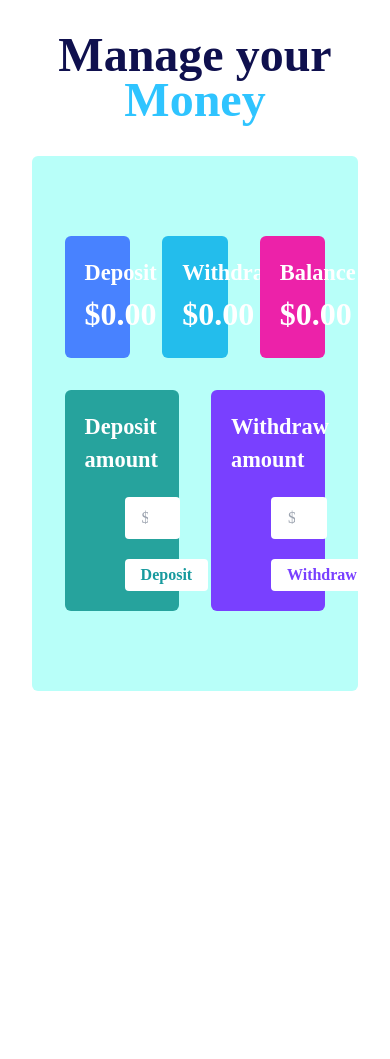
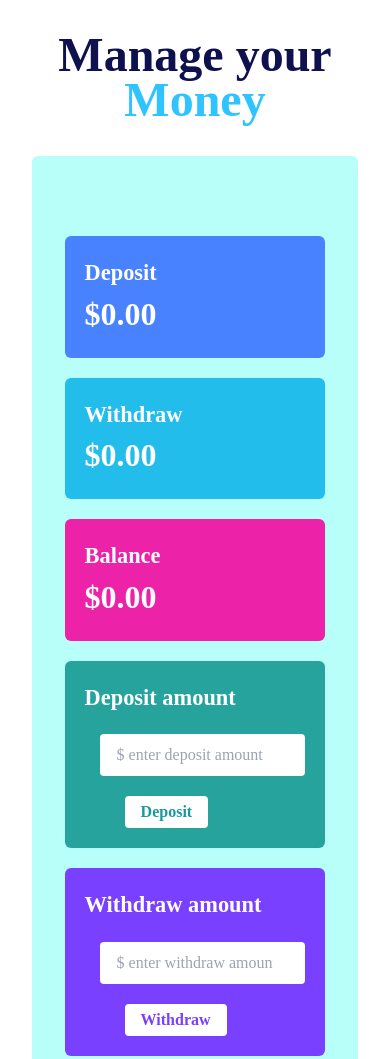
Before and after one commit to nahidul-fahim/simple-bank-calculation, a plain HTML site: page bank-page.html in a window 390 px wide. Shown: the top 1059 px of the page. Before the commit the page ends 844 px from the top, so only its background shows below. Drawn offline with nearby package versions, Linux system fonts and the light colour scheme.

Commit message:
made it responsive for tab and mobile

```diff
--- a/bank-page.html
+++ b/bank-page.html
@@ -15,25 +15,25 @@
 
     <main class="container p-8 mx-auto mt-[-30px]">
         <section class="bg-[#b8fff9] rounded-md py-[80px]">
-            <div class="grid grid-cols-6 gap-8 w-[80%] mx-auto justify-items-stretch">
+            <div class="grid grid-cols-1 md:grid-cols-6 gap-5 md:gap-4 lg:gap-8 w-[80%] mx-auto justify-items-stretch">
 
                 <!-- DEPOSIT AMOUNT -->
 
-                <div class="col-span-2 bg-[#4882ff] rounded-md p-5">
+                <div class="md:col-span-2 bg-[#4882ff] rounded-md p-5">
                     <h3 class="text-white text-[1.4rem] font-semibold">Deposit</h3>
                     <h2 class="text-white text-[2rem] font-bold">$<span id="deposit-amount">0.00</span></h2>
                 </div>
 
                 <!-- WITHDRAW AMOUNT -->
 
-                <div class="col-span-2 bg-[#23bdec] rounded-md p-5">
+                <div class="md:col-span-2 bg-[#23bdec] rounded-md p-5">
                     <h3 class="text-white text-[1.4rem] font-semibold">Withdraw</h3>
                     <h2 class="text-white text-[2rem] font-bold">$<span id="withdraw-amount">0.00</h2>
                 </div>
 
                 <!-- TOTAL BALANCE -->
 
-                <div class="col-span-2 bg-[#ec22a9] rounded-md p-5">
+                <div class="md:col-span-2 bg-[#ec22a9] rounded-md p-5">
                     <h3 class="text-white text-[1.4rem] font-semibold">Balance</h3>
                     <h2 class="text-white text-[2rem] font-bold">$<span id="total-amount">0.00</h2>
                 </div>
@@ -41,17 +41,17 @@
 
                 <!-- DO THE DEPOSIT HERE -->
 
-                <div class="col-span-3 bg-[#26a39d] rounded-md p-5 flex flex-col space-y-5">
+                <div class="md:col-span-3 bg-[#26a39d] rounded-md p-5 flex flex-col space-y-5">
                     <h3 class="text-white text-[1.4rem] font-semibold">Deposit amount</h3>
-                    <input type="number" id="deposit-enter" class="py-2 px-4 rounded w-[75%] focus:outline-0 border-[1px] border-[#aa848400] focus:border-[1px] focus:border-[#adadad] ml-[40px]" name="" placeholder="$ please enter your deposit amount">
+                    <input type="number" id="deposit-enter" class="py-2 px-4 rounded md:w-[75%] focus:outline-0 border-[1px] border-[#aa848400] focus:border-[1px] focus:border-[#adadad] ml-[15px] md:ml-[40px]" name="" placeholder="$ enter deposit amount">
                     <button type="submit" id="deposit-btn" class="bg-[#ffffff] text-[#179a9e] text-[16px] w-fit font-semibold rounded-[4px] px-4 py-1 hover:bg-[#777777] hover:text-white transition-[all] hover:text-[16px] duration-500 ml-[40px]">Deposit</button>
                 </div>
 
                 <!-- DO THE WITHDRAW HERE -->
 
-                <div class="col-span-3 bg-[#7940ff] rounded-md p-5 flex flex-col space-y-5">
+                <div class="md:col-span-3 bg-[#7940ff] rounded-md p-5 flex flex-col space-y-5">
                     <h3 class="text-white text-[1.4rem] font-semibold">Withdraw amount</h3>
-                    <input type="number" id="withdraw-enter" class="py-2 px-4 rounded w-[75%] focus:outline-0 border-[1px] border-[#aa848400] focus:border-[1px] focus:border-[#adadad] ml-[40px]" name="" placeholder="$ please enter your deposit amount">
+                    <input type="number" id="withdraw-enter" class="py-2 px-4 rounded md:w-[75%] focus:outline-0 border-[1px] border-[#aa848400] focus:border-[1px] focus:border-[#adadad] ml-[15px] md:ml-[40px]" name="" placeholder="$ enter withdraw amount">
                     <button type="submit" id="withdraw-btn" class="bg-[#ffffff] text-[#7940ff] text-[16px] w-fit font-semibold rounded-[4px] px-4 py-1 hover:bg-[#777777] hover:text-white transition-[all] hover:text-[16px] duration-500 ml-[40px]">Withdraw</button>
                 </div>
 
```
